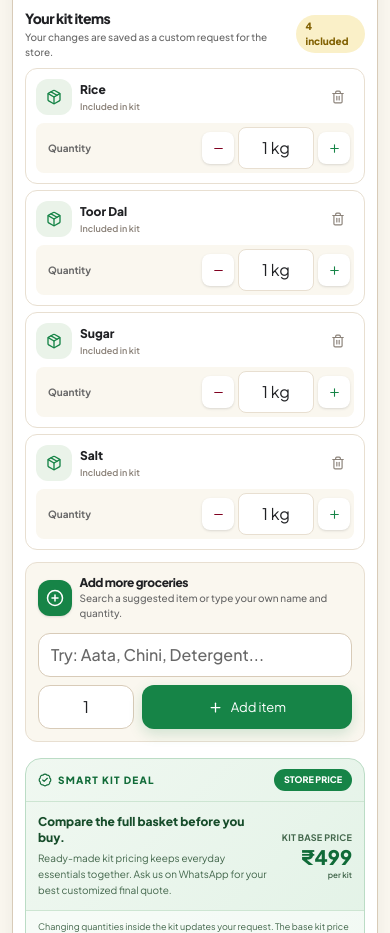
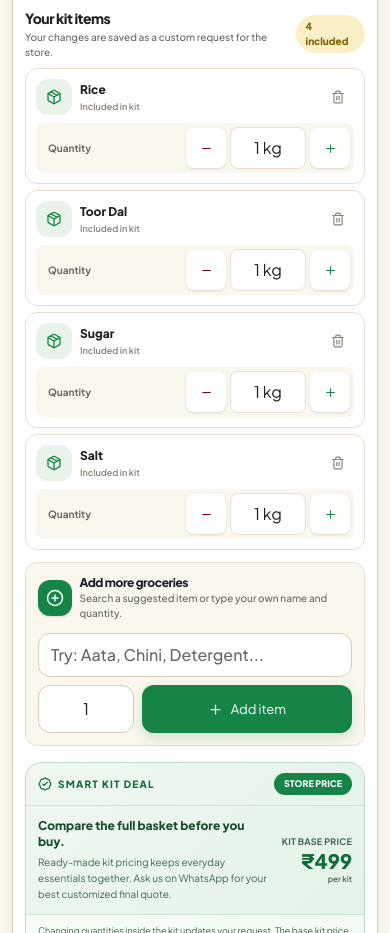
Before and after one commit to NoorTechnologies/rashidmegamartv0.1, a Next.js app: page /kits/basic-kitchen in a window 390 px wide. Shown: the part 900-1833 px from the top of the page. Built offline with nearby package versions, Linux system fonts and the light colour scheme.

Commit message:
Increase kit editor mobile tap targets

```diff
--- a/src/components/KitCustomizer.tsx
+++ b/src/components/KitCustomizer.tsx
@@ -138,9 +138,9 @@ export default function KitCustomizer({ kit }: { kit: GroceryKit }) {
               <div className="mt-2 flex items-center justify-between gap-2 rounded-lg bg-[#FAF7EF] p-1">
                 <span className="pl-2 text-[10px] font-bold text-[#686868]">Quantity</span>
                 <div className="flex items-center gap-1">
-                  <button type="button" aria-label={`Decrease ${line.name}`} disabled={!isValidGroceryQuantity(line.quantity)} onClick={() => saveContents(contents.map((entry, i) => i === index ? { ...entry, quantity: adjustQuantity(entry.quantity, -1) } : entry))} className="flex size-8 items-center justify-center rounded-lg bg-white text-[#800020] shadow-sm hover:bg-[#F1EBDD] disabled:opacity-35"><Minus size={13} /></button>
-                  <input aria-label={`${line.name} quantity`} value={displayCatalogue(line.quantity)} onChange={(event) => saveContents(contents.map((entry, i) => i === index ? { ...entry, quantity: event.target.value.slice(0, 24) } : entry))} className="w-[76px] rounded-lg border border-[#E8DFD1] bg-white px-1 py-2 text-center text-[11px] font-extrabold text-[#202124] outline-none focus:border-[#168447]" />
-                  <button type="button" aria-label={`Increase ${line.name}`} disabled={!isValidGroceryQuantity(line.quantity)} onClick={() => saveContents(contents.map((entry, i) => i === index ? { ...entry, quantity: adjustQuantity(entry.quantity, 1) } : entry))} className="flex size-8 items-center justify-center rounded-lg bg-white text-[#168447] shadow-sm hover:bg-[#EAF3E9] disabled:opacity-35"><Plus size={13} /></button>
+                  <button type="button" aria-label={`Decrease ${line.name}`} disabled={!isValidGroceryQuantity(line.quantity)} onClick={() => saveContents(contents.map((entry, i) => i === index ? { ...entry, quantity: adjustQuantity(entry.quantity, -1) } : entry))} className="flex size-10 items-center justify-center rounded-lg bg-white text-[#800020] shadow-sm hover:bg-[#F1EBDD] disabled:opacity-35"><Minus size={13} /></button>
+                  <input aria-label={`${line.name} quantity`} value={displayCatalogue(line.quantity)} onChange={(event) => saveContents(contents.map((entry, i) => i === index ? { ...entry, quantity: event.target.value.slice(0, 24) } : entry))} className="min-h-10 w-[76px] rounded-lg border border-[#E8DFD1] bg-white px-1 py-2 text-center text-[12px] font-extrabold text-[#202124] outline-none focus:border-[#168447]" />
+                  <button type="button" aria-label={`Increase ${line.name}`} disabled={!isValidGroceryQuantity(line.quantity)} onClick={() => saveContents(contents.map((entry, i) => i === index ? { ...entry, quantity: adjustQuantity(entry.quantity, 1) } : entry))} className="flex size-10 items-center justify-center rounded-lg bg-white text-[#168447] shadow-sm hover:bg-[#EAF3E9] disabled:opacity-35"><Plus size={13} /></button>
                 </div>
               </div>
             </div>
@@ -159,8 +159,8 @@ export default function KitCustomizer({ kit }: { kit: GroceryKit }) {
           <input list={`grocery-options-${kit.id}`} value={newItem} onChange={(event) => { setNewItem(event.target.value); setError(""); }} placeholder="Try: Aata, Chini, Detergent..." aria-label="Add grocery item" maxLength={70} className="mt-3 min-h-11 w-full rounded-xl border border-[#D8CBB8] bg-white px-3 text-xs font-semibold text-[#202124] outline-none transition placeholder:font-medium placeholder:text-[#686868] focus:border-[#800020] focus:ring-3 focus:ring-[#800020]/10" />
           <datalist id={`grocery-options-${kit.id}`}>{catalog.map((name) => <option key={name} value={name} />)}</datalist>
           <div className="mt-2 flex gap-2">
-            <input aria-label="New item quantity" value={newQuantity} onChange={(event) => setNewQuantity(event.target.value.slice(0, 24))} placeholder="Qty" className="min-h-11 w-24 rounded-xl border border-[#D8CBB8] bg-white px-3 text-center text-xs font-extrabold outline-none focus:border-[#800020]" />
-            <button type="button" onClick={handleAdd} className="inline-flex min-h-11 flex-1 items-center justify-center gap-2 rounded-xl bg-[#168447] px-3 text-xs font-black text-white shadow-[0_5px_14px_rgba(22,132,71,0.18)] transition hover:-translate-y-0.5 hover:bg-[#106B38] active:scale-[0.98]"><Plus size={15} /> Add item</button>
+            <input aria-label="New item quantity" value={newQuantity} onChange={(event) => setNewQuantity(event.target.value.slice(0, 24))} placeholder="Qty" className="min-h-12 w-24 rounded-xl border border-[#D8CBB8] bg-white px-3 text-center text-sm font-extrabold outline-none focus:border-[#800020]" />
+            <button type="button" onClick={handleAdd} className="inline-flex min-h-12 flex-1 items-center justify-center gap-2 rounded-xl bg-[#168447] px-3 text-xs font-black text-white shadow-[0_5px_14px_rgba(22,132,71,0.18)] transition hover:-translate-y-0.5 hover:bg-[#106B38] active:scale-[0.98]"><Plus size={15} /> Add item</button>
           </div>
           {error && <p role="alert" className="mt-2 text-[10px] font-bold text-[#800020]">{error}</p>}
           {additions.length > 0 && (
```
